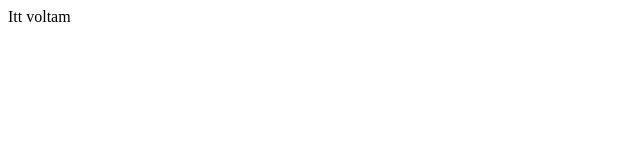
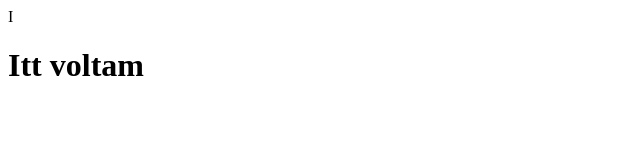
Before and after one commit to vargatanarur/proba, a plain HTML site: page index.html in a window 1280 px wide. Shown: the whole page, without its empty margins (0-640 px from the left). Drawn offline with Linux system fonts and the light colour scheme.

Commit message:
Update index.html

```diff
--- a/index.html
+++ b/index.html
@@ -1,9 +1,10 @@
 <html>
   <head>
     <title>Masik oldal</title>
+    <link rel="stylesheet" href="style.css">
   </head>
   <body>
-    Itt voltam
+    I<h1>Itt voltam</h1>
   </body>
 
 </html>
```
